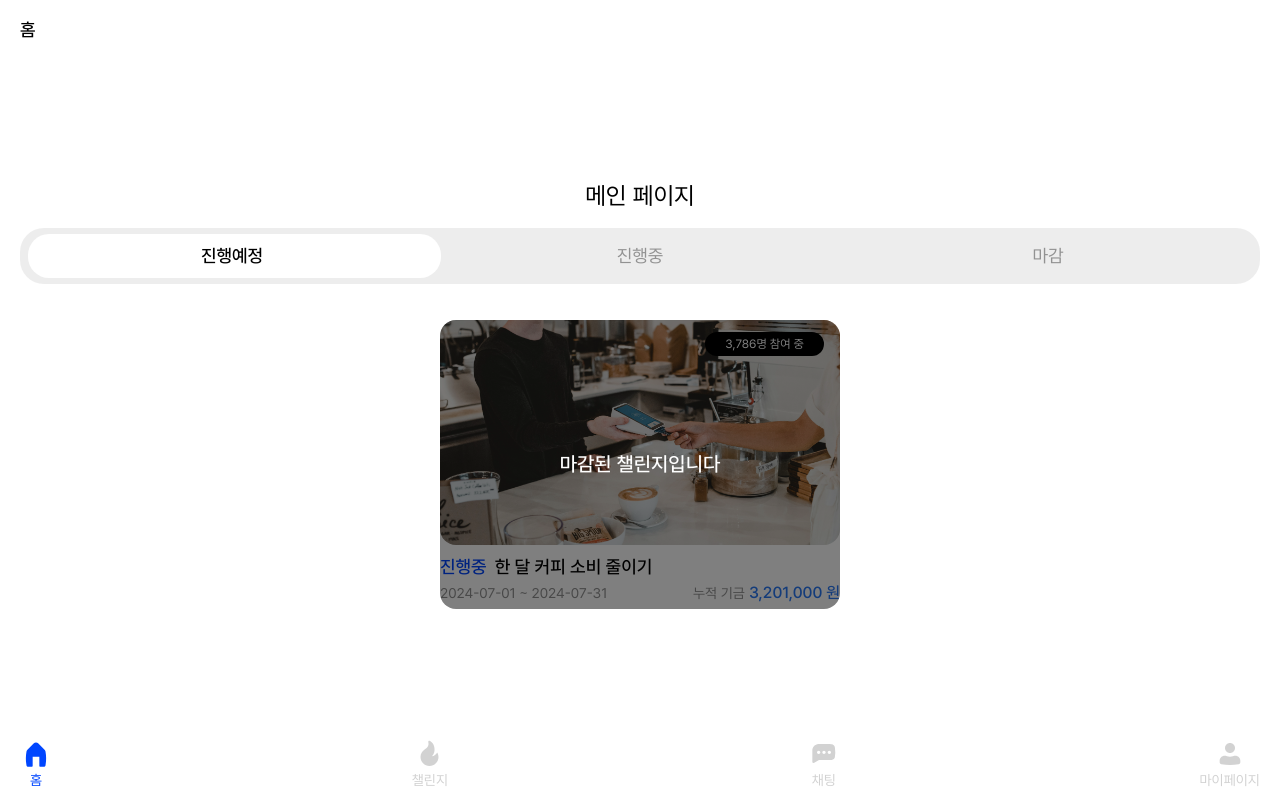
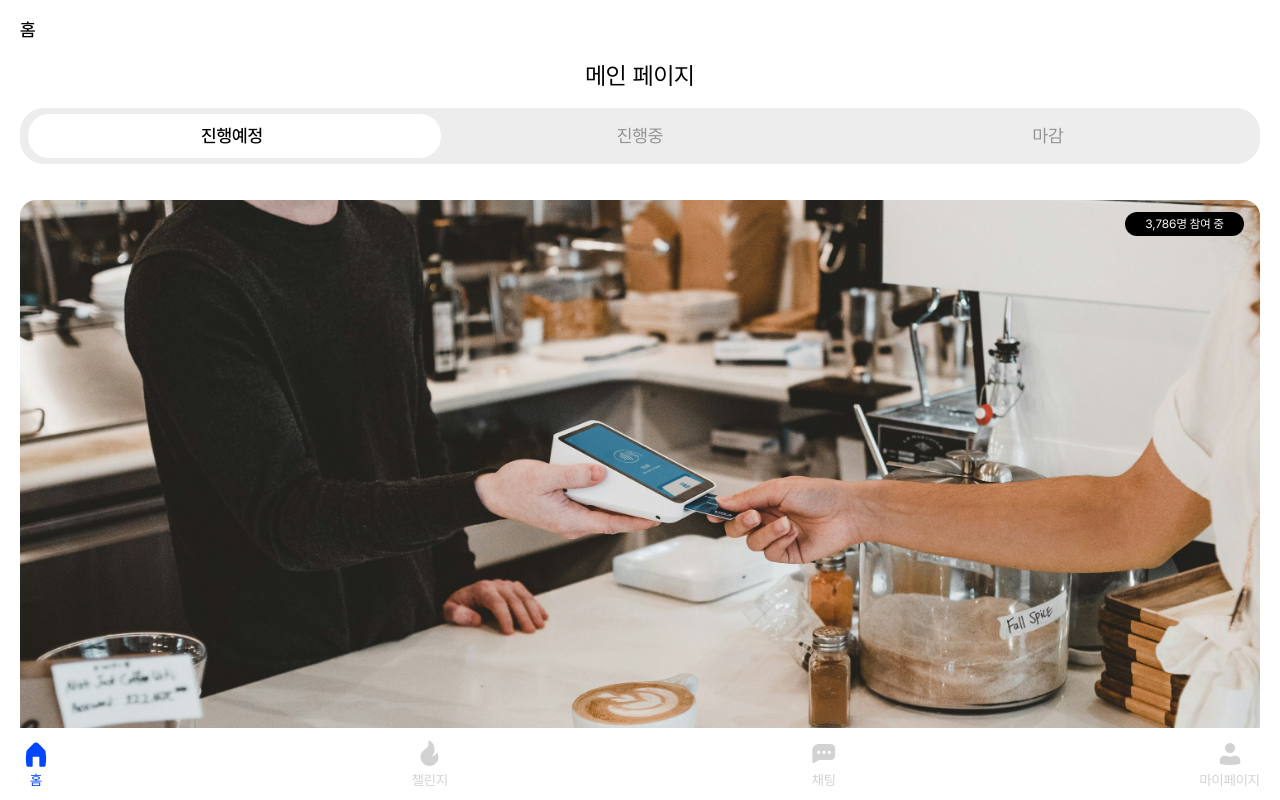
Before and after one commit to dongibuyeo/core-frontend, a Next.js app: page /home in a window 1280 px wide. Built offline with nearby package versions, Linux system fonts and the light colour scheme.

Commit message:
feat: 메인 페이지 카드 컴포넌트 디자인 변경 및 상태 변경 버튼 sticky 추가

```diff
--- a/src/app/globals.css
+++ b/src/app/globals.css
@@ -18,3 +18,7 @@ input:-webkit-autofill:active {
 .translate-x-custom_200 {
   transform: translateX(calc(200% - 16px));
 }
+
+.aspect-half {
+  aspect-ratio: 2 / 1;
+}
--- a/src/app/home/page.tsx
+++ b/src/app/home/page.tsx
@@ -16,7 +16,25 @@ export default function Home() {
         challengeStatus={challengeStatus}
         setChallengeStatus={setChallengeStatus}
       />
-      <div className="w-full flex justify-center">
+      <div className="w-full flex flex-col justify-center gap-7">
+        <ChallengeCard
+          id={1}
+          title="한 달 커피 소비 줄이기"
+          startDate="2024-07-01"
+          endDate="2024-07-31"
+          participants={3786}
+          fund={3201000}
+          imageUrl="/image/coffee.jpg"
+        />
+        <ChallengeCard
+          id={1}
+          title="한 달 커피 소비 줄이기"
+          startDate="2024-07-01"
+          endDate="2024-07-31"
+          participants={3786}
+          fund={3201000}
+          imageUrl="/image/coffee.jpg"
+        />
         <ChallengeCard
           id={1}
           title="한 달 커피 소비 줄이기"
--- a/src/components/ChallengeStatusButton.tsx
+++ b/src/components/ChallengeStatusButton.tsx
@@ -14,27 +14,27 @@ export default function ChallengeStatusButton({
   setChallengeStatus,
 }: Props) {
   return (
-    <div className="relative w-full grid grid-cols-3 bg-_grey-200 bg-opacity-40 px-2 py-[.375rem] rounded-3xl mb-9 text-lg">
+    <div className="sticky top-0 z-10 w-full grid grid-cols-3 bg-[#EDEDED] px-2 py-[.375rem] rounded-3xl mb-9 text-lg">
       <div
         className={`z-0 absolute px-[.375rem] py-2 w-1/3 left-2 right-2 top-[.375rem] h-[2.75rem] bg-white rounded-[1.3125rem] transition-transform duration-300 ${challengeStatus === 'SCHEDULED' ? 'translate-x-0' : challengeStatus === 'IN_PROGRESS' ? 'translate-x-custom_100' : 'translate-x-custom_200'}`}
       />
       <button
         type="button"
-        className={`${challengeStatus === 'SCHEDULED' ? 'font-medium' : 'font-normal text-_grey-300'} relative bg-transparent rounded-[1.3125rem] px-5 py-2 transition-colors duration-300`}
+        className={`${challengeStatus === 'SCHEDULED' ? 'font-medium' : 'font-normal text-_grey-300'} relative bg-transparent rounded-[1.3125rem] px-5 py-2 transition-colors duration-300 min-w-max`}
         onClick={() => setChallengeStatus('SCHEDULED')}
       >
         진행예정
       </button>
       <button
         type="button"
-        className={`${challengeStatus === 'IN_PROGRESS' ? 'font-medium' : 'font-normal text-_grey-300'} relative bg-transparent rounded-[1.3125rem] px-5 py-2 transition-colors duration-300`}
+        className={`${challengeStatus === 'IN_PROGRESS' ? 'font-medium' : 'font-normal text-_grey-300'} relative bg-transparent rounded-[1.3125rem] px-5 py-2 transition-colors duration-300 min-w-max`}
         onClick={() => setChallengeStatus('IN_PROGRESS')}
       >
         진행중
       </button>
       <button
         type="button"
-        className={`${challengeStatus === 'COMPLETED' ? 'font-medium' : 'font-normal text-_grey-300'} relative bg-transparent rounded-[1.3125rem] px-5 py-2 transition-colors duration-300`}
+        className={`${challengeStatus === 'COMPLETED' ? 'font-medium' : 'font-normal text-_grey-300'} relative bg-transparent rounded-[1.3125rem] px-5 py-2 transition-colors duration-300 min-w-max`}
         onClick={() => setChallengeStatus('COMPLETED')}
       >
         마감
--- a/src/components/ChellengeCard.tsx
+++ b/src/components/ChellengeCard.tsx
@@ -44,49 +44,51 @@ export default function ChallengeCard({
 
   return (
     <div
-      className={`flex flex-col pb-2 cursor-pointer relative rounded-2xl ${isChallengeEnded ? 'pointer-events-none' : ''}`}
+      className={`w-full flex flex-col cursor-pointer relative rounded-2xl bg-slate-100 ${isChallengeEnded ? 'pointer-events-none' : ''}`}
       onClick={handleClick}
       onKeyDown={handleKeyDown}
       role="button"
       tabIndex={isChallengeEnded ? -1 : 0}
     >
-      {isChallengeEnded && (
+      {/* {isChallengeEnded && (
         <div className="absolute inset-0 bg-black bg-opacity-50 flex items-center justify-center rounded-2xl z-10">
           <span className="text-white text-xl font-medium">
             마감된 챌린지입니다
           </span>
         </div>
-      )}
+      )} */}
       <div className="relative w-full">
         <Image
           src={imageUrl}
           alt="Challenge Image"
           height={400}
           width={400}
-          className="rounded-2xl object-cover aspect-video"
+          className="w-full rounded-t-2xl object-cover aspect-half"
         />
         <div className="absolute top-3 right-4 bg-black text-white text-xs px-5 py-1 rounded-xl">
           {participants.toLocaleString()}명 참여 중
         </div>
       </div>
-      <div className="mt-2 mb-1">
-        <h3 className="text-base font-medium">
-          <span className="text-primary text-lg">
+      <div className="p-3 flex flex-col gap-2">
+        <h3 className="text-sm font-medium">
+          <span className="text-primary text-base">
             {calculateDday(startDate)}
           </span>
-          <span className="text-black ml-2 text-lg">{title}</span>
+          <span className="text-black ml-2 text-base">{title}</span>
         </h3>
-      </div>
-      <div className="mt-auto flex justify-between items-center w-full">
-        <span className="text-_grey-300 text-sm leading-none">{dateRange}</span>
-        <span className="flex items-center">
-          <span className="text-_grey-300 text-sm leading-none">
-            누적 기금{' '}
+        <div className="flex justify-between items-center w-full pl-[.125rem]">
+          <span className="text-_grey-300 text-xs leading-none">
+            {dateRange}
           </span>
-          <span className="text-_blue-300 ml-1 font-medium leading-none">
-            {fund.toLocaleString()} 원
-          </span>
-        </span>
+          <div className="flex items-center">
+            <span className="text-_grey-300 text-xs leading-none">
+              누적 기금{' '}
+            </span>
+            <span className="text-_blue-300 ml-1 font-medium leading-none">
+              {fund.toLocaleString()} 원
+            </span>
+          </div>
+        </div>
       </div>
     </div>
   )
--- a/src/components/Menubar.tsx
+++ b/src/components/Menubar.tsx
@@ -22,7 +22,7 @@ export default function Menubar() {
   if (!menuState) return null
 
   return (
-    <nav className="fixed bottom-0 left-0 flex items-center px-5 justify-between py-[.625rem] w-full">
+    <nav className="bg-white z-10 fixed bottom-0 left-0 flex items-center px-5 justify-between py-[.625rem] w-full">
       {MenuDetails.map(({ path, component: IconComponent, label }) => (
         <div
           key={path}
--- a/src/components/Navbar.tsx
+++ b/src/components/Navbar.tsx
@@ -20,7 +20,7 @@ export default function Navbar() {
   if (!currentMapping?.label) return null
 
   return (
-    <nav className=" fixed top-0 left-0 flex items-center h-[3.75rem] w-full max-w-96 px-[.625rem] space-x-[.625rem]">
+    <nav className="bg-white z-10 fixed top-0 left-0 flex items-center h-[3.75rem] w-full px-[.625rem] space-x-[.625rem]">
       {currentMapping?.goBack && (
         <ArrowLeft className="cursor-pointer" onClick={() => router.back()} />
       )}
--- a/src/components/ui/Container.tsx
+++ b/src/components/ui/Container.tsx
@@ -10,7 +10,7 @@ export default function Container({
   const menuState = useMenuState()
   return (
     <div
-      className={`w-full h-dvh pt-[3.75rem] ${menuState ? 'pb-[4.5rem]' : ''} px-5`}
+      className={`relative w-full max-h-dvh overflow-y-scroll pt-[3.75rem] ${menuState ? 'pb-[4.5rem]' : ''} px-5`}
     >
       {children}
     </div>
```
